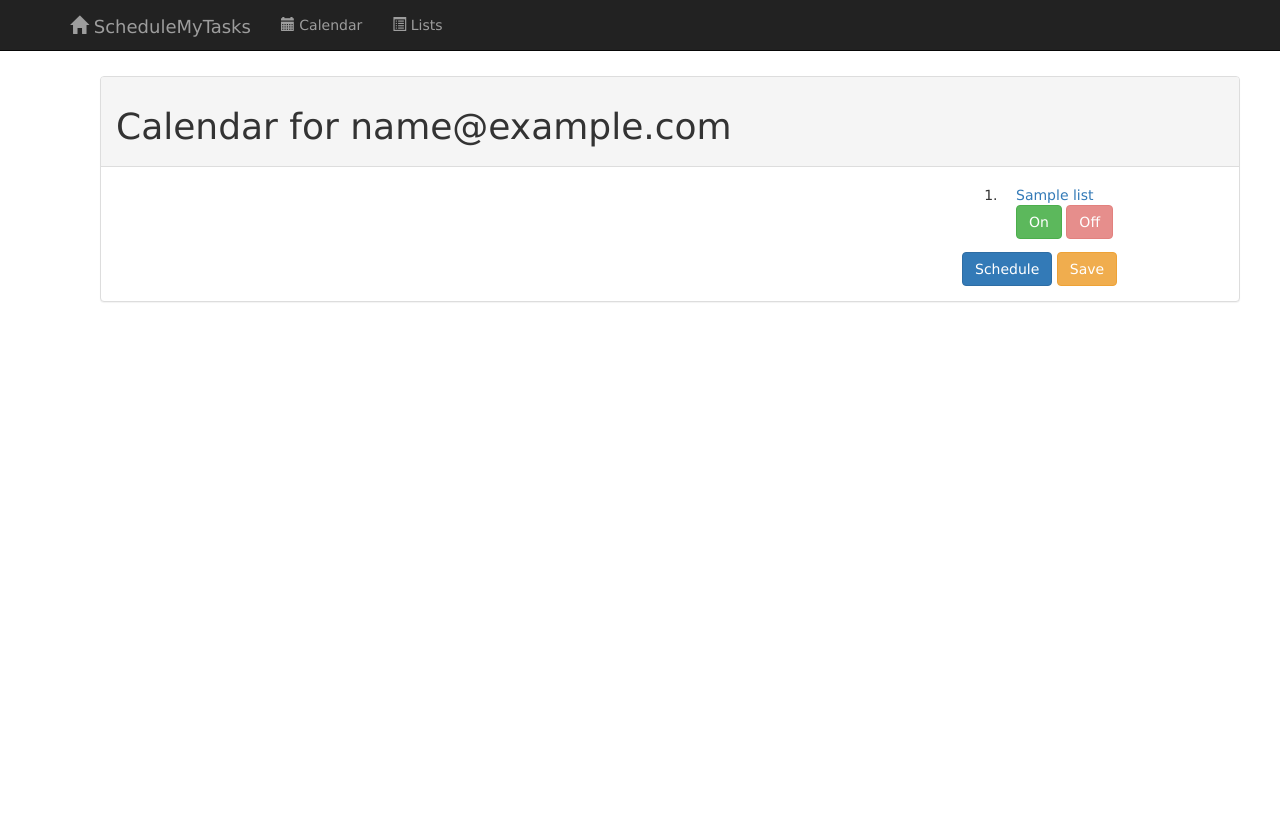
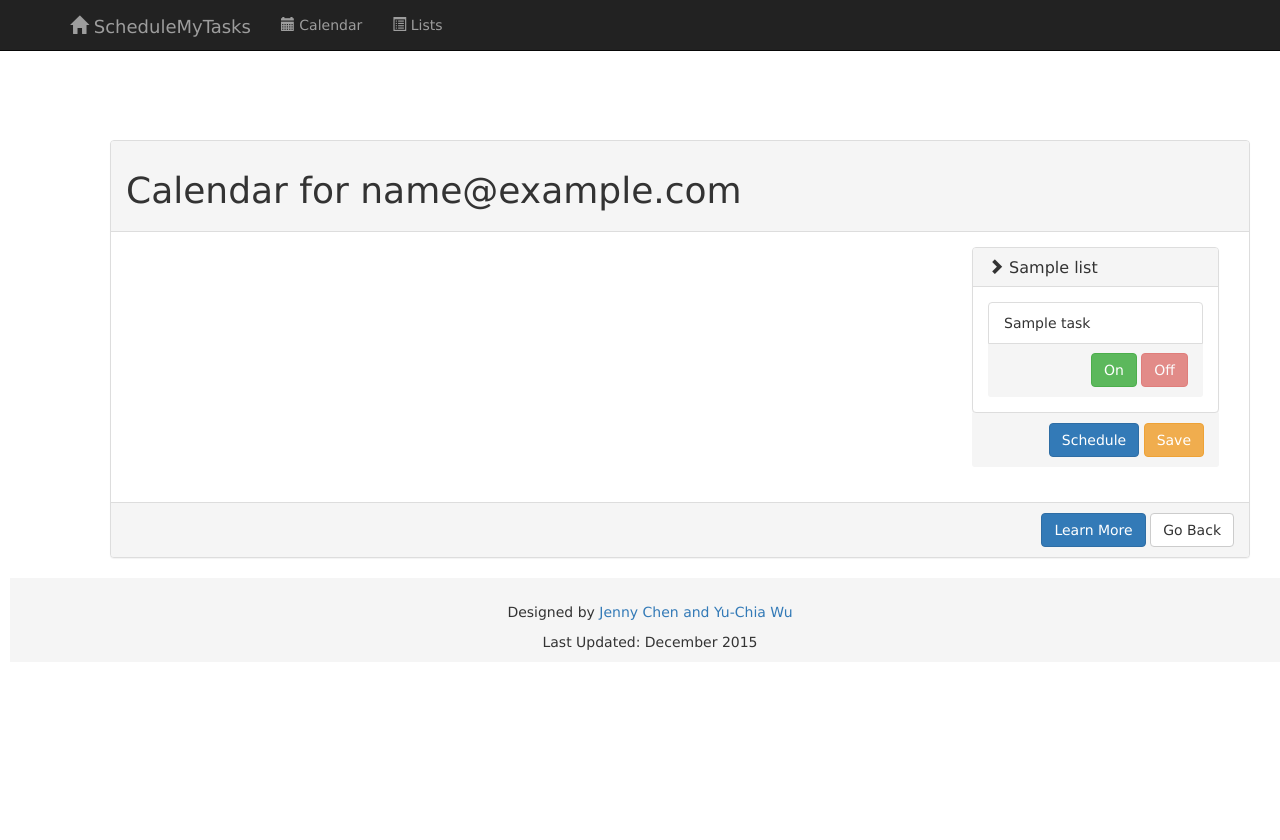
Before and after one commit to gges5110/ScheduleMyTasks, a Python web app: template templates/calendar.html in a window 1280 px wide. Before the commit the page ends 302 px from the top, so only its background shows below. Run offline with Jinja, Linux system fonts and the light colour scheme; the template is opened without the code that fills it: most values are stand-ins (such as "Sample title", 1, 10 or a date in 2020); some libraries are stand-ins or nearby versions.

Commit message:
bootstrap accordion to replace modal popup

```diff
--- a/bootstrap/css/theme.css
+++ b/bootstrap/css/theme.css
@@ -1,8 +1,36 @@
+* {
+  margin: 0;
+}
+
+html, body {
+  height: 100%;
+  width: 100%;
+}
+
+.wrapper {
+  min-height: 100%;
+  height: auto;
+  height: 100%;
+  margin: 0 auto -90px;
+}
+
+.pannel {
+  border: 1px solid;
+  border-radius: 15px;
+}
+
+.footer {
+    clear: both;
+    position: relative;
+    text-align: center;
+    background-color: #f5f5f5;
+    padding-top: 24px;
+}
+
 #intelligent_gap {
     margin-top: 40px;
 }
 
-
 #container {
   margin-top: 30px;
 }
--- a/templates/base.html
+++ b/templates/base.html
@@ -26,14 +26,15 @@
         <link rel="stylesheet" href="/bower_components/fullcalendar/dist/fullcalendar.min.css" />
         <link rel="stylesheet" href="/bower_components/fullcalendar/dist/fullcalendar.print.css" media='print'/>
 
-
         <!-- toastr -->
         <link href="./toastr/toastr.css" rel="stylesheet"/>
         <script type="text/javascript" src="./toastr/toastr.js"></script>
 
         <link href="/bootstrap/css/theme.css" rel="stylesheet"/>
     </head>
+
     <body>
+        <div class="wrapper">
             <!-- Fixed navbar -->
             <nav class="navbar navbar-inverse navbar-fixed-top">
                 <div class="container">
@@ -44,12 +45,13 @@
                             <span class="icon-bar"></span>
                             <span class="icon-bar"></span>
                         </button>
+
                         <a class="navbar-brand" href="/">
                             <i class="glyphicon glyphicon-home"></i>
                             <span>ScheduleMyTasks</span>
                         </a>
+                    </div>
 
-        </div>
                     <div id="navbar" class="navbar-collapse collapse">
                         <ul class="nav navbar-nav">
                             <li>
@@ -69,7 +71,7 @@
                 </div>
             </nav>
 
-    <div class="container" style="margin-top: 2cm" role="main">
+            <div class="container" style="padding-top: 100px;" role="main">
 
             {% block header %}
             {% endblock %}
@@ -77,6 +79,19 @@
             {% block content %}
             {% endblock %}
             </div>
+        </div>
+
+        <footer class="footer">
+            <div class="container">
+                <p>
+                    Designed by <a href="#">Jenny Chen and Yu-Chia Wu</a>
+                </p>
+                <p>
+                    Last Updated: December 2015
+                </p>
+            </div>
+        </footer>
+
         <script type="text/javascript" src="/bower_components/fullcalendar/dist/fullcalendar.min.js"></script>
     </body>
 </html>
--- a/templates/calendar.html
+++ b/templates/calendar.html
@@ -51,29 +51,62 @@ div.list_container {
                     <div id='calendar'></div>
                 </div>
                 <div class="col-sm-3">
-                    <ol class='todo_list'>
+
+                    <div class="panel-group" id="accordion" role="tablist" aria-multiselectable="true">
                     {% for list in lists %}
-                            <li class="task_container_list">
-                                <span class="list_name_span">
-                                    <a href="#" data-toggle="modal" data-target="#myModal" class="list_modal" id="{{ list.key.urlsafe() }}">{{ list.name }}</a>
+
+                      <div class="panel panel-default">
+                        <div class="panel-heading" role="tab" id="heading{{ loop.index }}">
+                          <h4 class="panel-title">
+                            <a role="button" data-toggle="collapse" data-parent="#accordion" href="#collapse{{ loop.index }}" aria-expanded="true" aria-controls="collapse{{ loop.index }}">
+                              <span class="glyphicon glyphicon-chevron-right" aria-hidden="true"></span>
+                              {{ list['name'] }}
+                            </a>
+                          </h4>
+                        </div>
+                        <div id="collapse{{ loop.index }}" class="panel-collapse collapse in" role="tabpanel" aria-labelledby="heading{{ loop.index }}">
+                          <div class="panel-body">
+                              {% for task in list['tasks'] %}
+                                 <li class="list-group-item">
+                                     <span class="task_name_span_modal">
+                                         {{ task.name }}
                                      </span>
-                                <div>
-                                {% if not list.on_calendar %}
-                                <button class="btn btn-success calendar_on" id="{{ list.key.urlsafe() }}">On</button>
-                                <button class="btn btn-danger calendar_off" disabled id="{{ list.key.urlsafe() }}">Off</button>
+
+                                 </li>
+                             {% endfor %}
+
+                             <div class="panel-footer clearfix">
+                                 <div class="pull-right">
+                                 {% if not list['on_calendar'] %}
+                                 <button class="btn btn-success calendar_on" id="{{ list['key'] }}">On</button>
+                                 <button class="btn btn-danger calendar_off" disabled id="{{ list['key'] }}">Off</button>
                                  {% else %}
-                                <button class="btn btn-success calendar_on" disabled id="{{ list.key.urlsafe() }}">On</button>
-                                <button class="btn btn-danger calendar_off" id="{{ list.key.urlsafe() }}">Off</button>
+                                 <button class="btn btn-success calendar_on" disabled id="{{ list['key'] }}">On</button>
+                                 <button class="btn btn-danger calendar_off" id="{{ list['key'] }}">Off</button>
                                  {% endif %}
                                  </div>
-                            </li>
+                             </div>
+
+                          </div>
+                        </div>
+                      </div>
                     {% endfor %}
-                    </ol>
+                    <div class="panel-footer clearfix">
+                        <div class="pull-right">
                             <button class="btn btn-primary" id="schedule_btn">Schedule</button>
                             <button class="btn btn-warning" id="save_schedule_btn">Save</button>
                         </div>
                     </div>
                 </div>
+            </div>
+        </div>
+        <div class="panel-footer clearfix">
+            <div class="pull-right">
+                <a href="#" class="btn btn-primary">Learn More</a>
+                <a href="#" class="btn btn-default">Go Back</a>
+            </div>
+        </div>
+        <div class="push"></div>
     </div>
 </div>
 
@@ -103,6 +136,32 @@ $(function() { // document ready
 
     $(document).on('click', '#schedule_btn', function(e) {
         toastr.success('Schedule!');
+        var source = function( start, end, timezone, callback ) {
+            $.ajax({
+                url: '/api/schedule',
+                data: {
+                    task_key: tasks_to_schedule
+                },
+                traditional: true,
+                success: function(event) {
+                    var events = [];
+                    $.each( event.schedule_list, function(index, element) {
+                        toastr.success('Schedule' + element.name);
+                        if(element.status == 'confirmed') {
+                            events.push({
+                                title: element.name,
+                                start: element.start,
+                                end: element.end,
+                                id : element.name + 'schedule',
+                                color: '#f7cac9'
+                            });
+                        }
+                    });
+                    callback(events);
+                }
+            });
+        }
+        $('#calendar').fullCalendar( 'addEventSource', source );
     });
 
     $(document).on('click', '.list_modal', function(e) {
@@ -150,27 +209,27 @@ $(function() { // document ready
         );
     });
 
-    // TODO: On closing the modal dialog, push all tasks that have been checked.
-    $(document).on('click', '.modal_close', function(e) {
-        $(".list-group-item .checkbox-inline input:checked").each(
-            function() {
-                var task_key = $(this).attr('id');
-                var index_in_array = $.inArray(task_key, tasks_to_schedule);
-                if(index_in_array == -1){
-                    tasks_to_schedule.push(task_key);
-                }
-            }
-        );
-        $(".list-group-item .checkbox-inline input:checkbox:not(:checked)").each(
-            function() {
-                var task_key = $(this).attr('id');
-                var index_in_array = $.inArray(task_key, tasks_to_schedule);
-                if( index_in_array!= -1){
-                    tasks_to_schedule.splice(index_in_array, 1);
-                }
-            }
-        )
-    });
+    // // TODO: On closing the modal dialog, push all tasks that have been checked.
+    // $(document).on('click', '.modal_close', function(e) {
+    //     $(".list-group-item .checkbox-inline input:checked").each(
+    //         function() {
+    //             var task_key = $(this).attr('id');
+    //             var index_in_array = $.inArray(task_key, tasks_to_schedule);
+    //             if(index_in_array == -1){
+    //                 tasks_to_schedule.push(task_key);
+    //             }
+    //         }
+    //     );
+    //     $(".list-group-item .checkbox-inline input:checkbox:not(:checked)").each(
+    //         function() {
+    //             var task_key = $(this).attr('id');
+    //             var index_in_array = $.inArray(task_key, tasks_to_schedule);
+    //             if( index_in_array!= -1){
+    //                 tasks_to_schedule.splice(index_in_array, 1);
+    //             }
+    //         }
+    //     )
+    // });
 
     $(document).on('click', '.calendar_off', function(e) {
         var list_key = $(this).attr('id');
@@ -243,7 +302,7 @@ $(function() { // document ready
           center: 'title',
           right: 'month,agendaWeek,agendaDay'
         },
-        defaultDate: '2015-11-12',
+        defaultDate: '2015-12-12',
         editable: true,
         eventLimit: true, // allow "more" link when too many events
         eventSources: [
@@ -278,7 +337,7 @@ $(function() { // document ready
                     var res = '';
                     {% for list in lists %}
                         {% if list.on_calendar %}
-                            res += 'list_key={{ list.key.urlsafe() }}&';
+                            res += 'list_key={{ list["key"] }}&';
                         {% endif%}
                     {% endfor %}
                     var $ajax = $.getJSON(
```
Also changed, not shown: main.py (+96 -15 lines), templates/manage_lists.html (+2 -6 lines), templates/manage_tasks.html (+5 -3 lines). Lines whose indentation alone changed are shown as unchanged.
